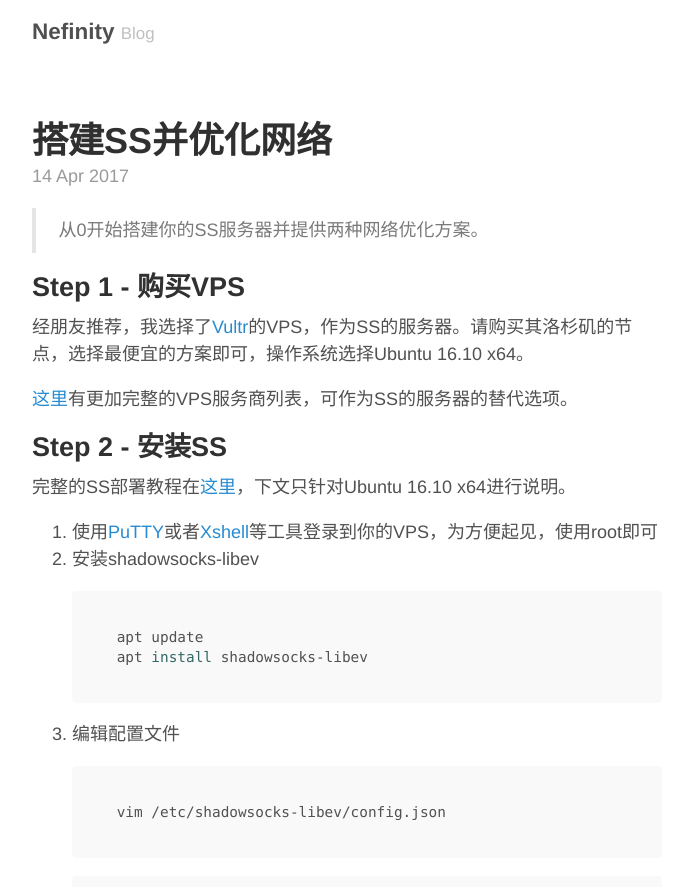
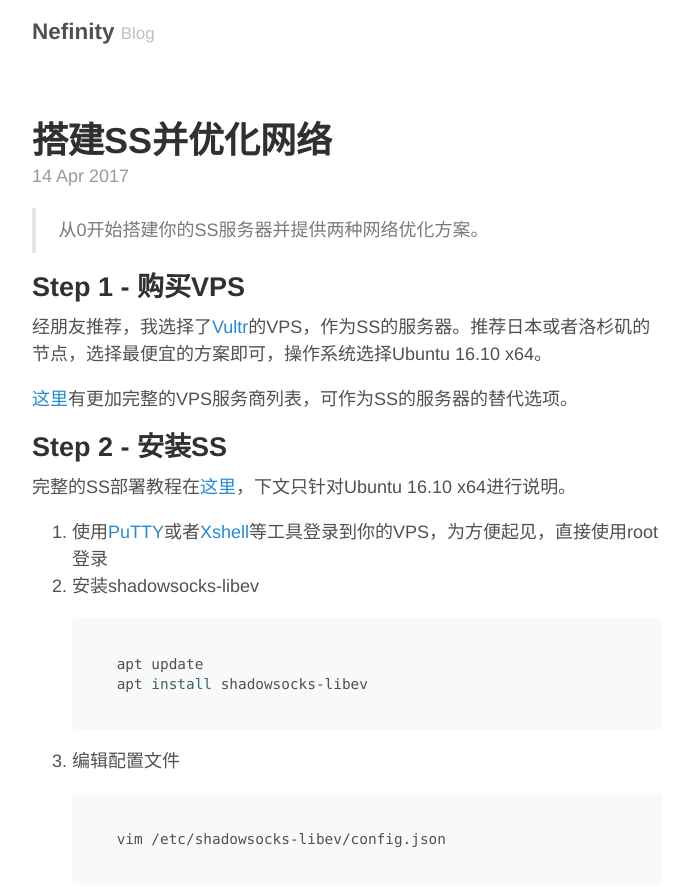
Before and after one commit to yatyricky/yatyricky.github.io, a Jekyll site: the page built from _posts/2017-04-14-deploy-ss-forward-proxy.md, in a window 1280 px wide and 900 px high. Shown: the top 887 px of the window, without its empty margins (293-982 px from the left). Built offline with Jekyll 4.4.1, drawn with Linux system fonts in a browser that asks for light colours; comment, search, counter and statistics services are not loaded.

Commit message:
EDIT: deploy your ss, small tweaks

````diff
--- a/_posts/2017-04-14-deploy-ss-forward-proxy.md
+++ b/_posts/2017-04-14-deploy-ss-forward-proxy.md
@@ -8,7 +8,7 @@ categories: [linux,ss]
 
 ## Step 1 - 购买VPS
 
-经朋友推荐，我选择了[Vultr](https://www.vultr.com/)的VPS，作为SS的服务器。请购买其洛杉矶的节点，选择最便宜的方案即可，操作系统选择Ubuntu 16.10 x64。
+经朋友推荐，我选择了[Vultr](https://www.vultr.com/)的VPS，作为SS的服务器。推荐日本或者洛杉矶的节点，选择最便宜的方案即可，操作系统选择Ubuntu 16.10 x64。
 
 [这里](https://doub.io/vps-tj/)有更加完整的VPS服务商列表，可作为SS的服务器的替代选项。
 
@@ -16,7 +16,7 @@ categories: [linux,ss]
 
 完整的SS部署教程在[这里](https://github.com/shadowsocks/shadowsocks-libev)，下文只针对Ubuntu 16.10 x64进行说明。
 
-1. 使用[PuTTY](http://www.putty.org/)或者[Xshell](https://www.netsarang.com/products/xsh_overview.html)等工具登录到你的VPS，为方便起见，使用root即可
+1. 使用[PuTTY](http://www.putty.org/)或者[Xshell](https://www.netsarang.com/products/xsh_overview.html)等工具登录到你的VPS，为方便起见，直接使用root登录
 2. 安装shadowsocks-libev
 
     ```bash
````
